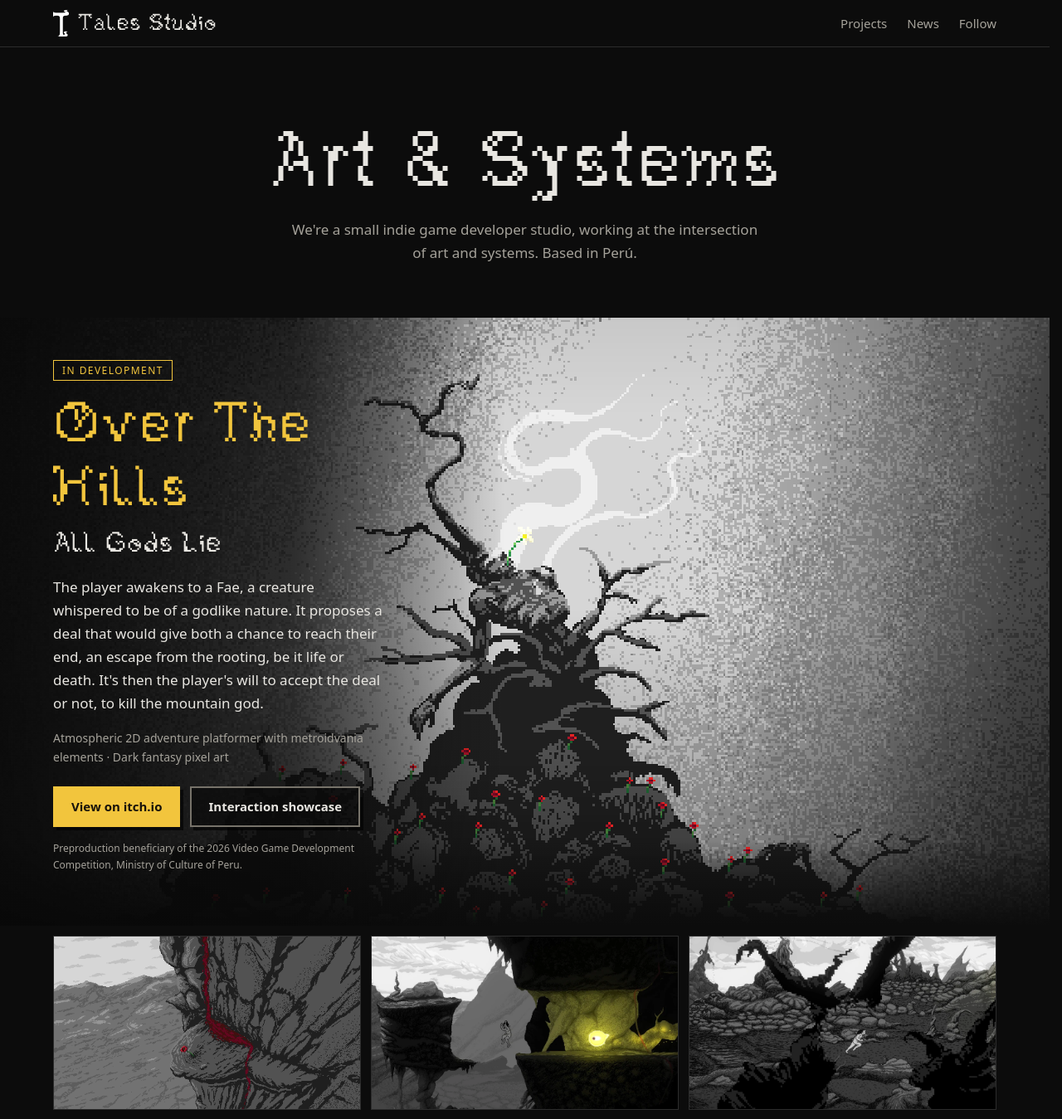
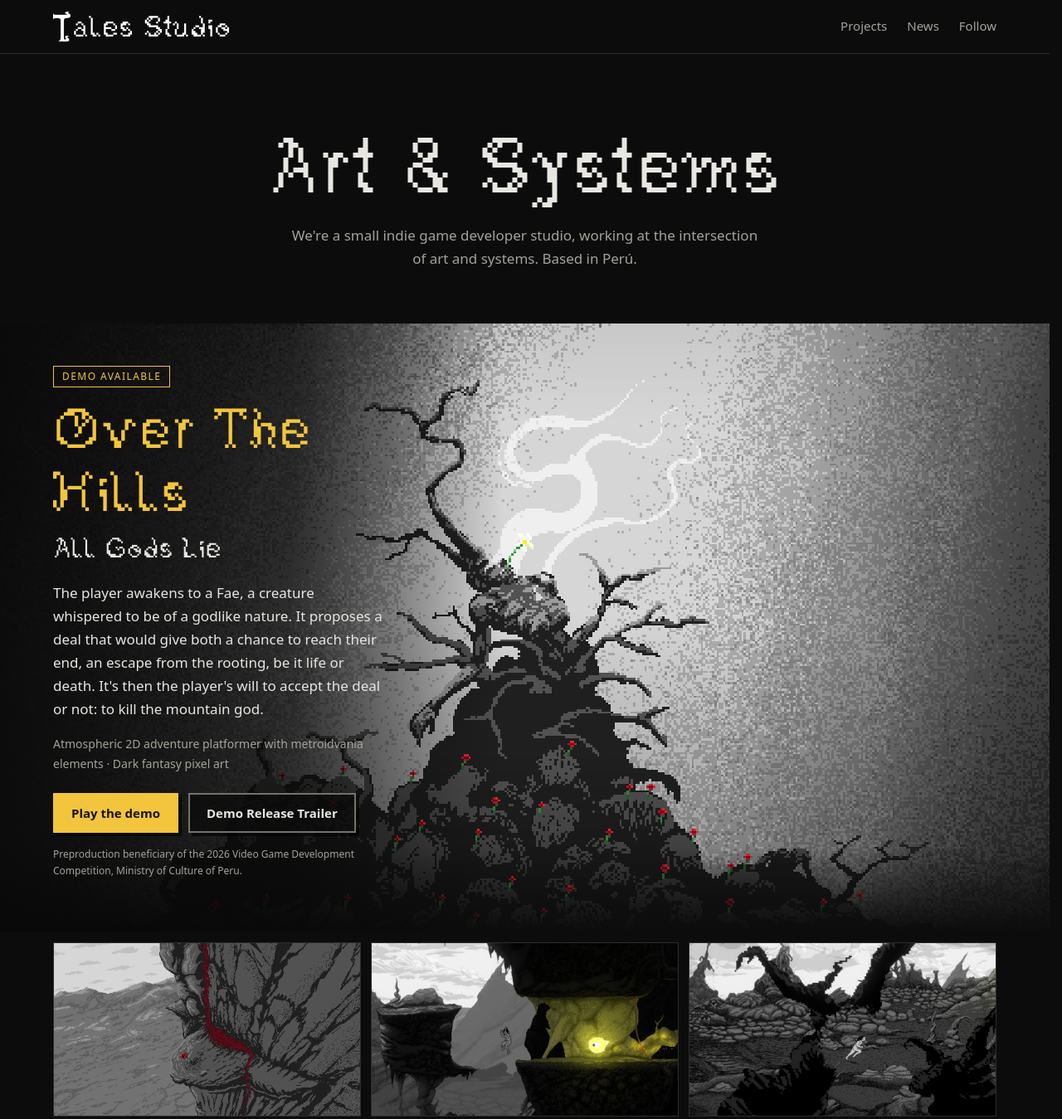
Before and after one commit to talesstudio/talesstudio.github.io, a plain HTML site: page index.html in a window 1280 px wide. Shown: the top 1349 px of the page at 83% size. Drawn offline with Linux system fonts and the light colour scheme.

Commit message:
Update demo links, news and header

```diff
--- a/index.html
+++ b/index.html
@@ -24,9 +24,8 @@
 <body>
 
 <header class="bar">
-<a class="brand" href="#top">
-<img src="assets/mark.png" width="283" height="480" alt="">
-<span>Tales Studio</span>
+<a class="brand" href="#top" aria-label="Tales Studio">
+<img src="assets/mark.png" width="283" height="480" alt=""><span aria-hidden="true">ales Studio</span>
 </a>
 <nav aria-label="Main">
 <a href="#projects">Projects</a>
@@ -52,13 +51,13 @@
 </picture>
 </a>
 <div class="copy">
-<p class="tag">In development</p>
+<p class="tag">Demo available</p>
 <h2 id="oth-title">Over The Hills <small>All Gods Lie</small></h2>
-<p>The player awakens to a Fae, a creature whispered to be of a godlike nature. It proposes a deal that would give both a chance to reach their end, an escape from the rooting, be it life or death. It's then the player's will to accept the deal or not, to kill the mountain god.</p>
+<p>The player awakens to a Fae, a creature whispered to be of a godlike nature. It proposes a deal that would give both a chance to reach their end, an escape from the rooting, be it life or death. It's then the player's will to accept the deal or not: to kill the mountain god.</p>
 <p class="meta">Atmospheric 2D adventure platformer with metroidvania elements · Dark fantasy pixel art</p>
 <p class="actions">
-<a class="button" href="https://talesstudio.itch.io/overthehills" rel="noopener noreferrer">View on itch.io</a>
-<a class="button ghost" href="https://www.youtube.com/watch?v=TE-kPs_nxu8" rel="noopener noreferrer">Interaction showcase</a>
+<a class="button" href="https://talesstudio.itch.io/overthehills" rel="noopener noreferrer">Play the demo</a>
+<a class="button ghost" href="https://youtu.be/H7onUYLHl3s" rel="noopener noreferrer">Demo Release Trailer</a>
 </p>
 <p class="fine">Preproduction beneficiary of the 2026 Video Game Development Competition, Ministry of Culture of Peru.</p>
 </div>
@@ -128,17 +127,17 @@
 <h2 id="news-title">News</h2>
 <ol class="news">
 <li>
-<time datetime="2026-11-22">Nov 22, 2026</time>
-<div>
-<h3>PUCP video game showcase</h3>
-<p>Thanks to everyone who stopped by to play, test the build and talk with us. <a href="https://www.instagram.com/talesstudiodev/p/DgDigVro5qw/" rel="noopener noreferrer">See the photos</a></p>
-</div>
-</li>
-<li>
 <time datetime="2026-11-13">Nov 13, 2026</time>
 <div>
 <h3>Over The Hills selected for funding</h3>
 <p>The Ministry of Culture of Peru declared the project a beneficiary of its <span lang="es">Concurso de Desarrollo de Videojuegos 2026</span> (2026 Video Game Development Competition), in the preproduction category.</p>
+</div>
+</li>
+<li>
+<time datetime="2026-11-04">Nov 4, 2026</time>
+<div>
+<h3>PUCP video game showcase</h3>
+<p>Thanks to everyone who stopped by to play, test the build and talk with us. <a href="https://www.instagram.com/talesstudiodev/p/DgDigVro5qw/" rel="noopener noreferrer">See the photos</a></p>
 </div>
 </li>
 <li>
--- a/style.css
+++ b/style.css
@@ -82,17 +82,24 @@ h3,
 .brand {
   display: flex;
   align-items: center;
-  gap: 12px;
+  gap: .05em;
+  font-size: 36px;
   text-decoration: none;
+}
+
+.brand span {
+  position: relative;
+  top: .075em;
+}
+
+.brand,
+.brand:hover {
+  color: #fff;
 }
 
 .brand img {
   width: auto;
-  height: 32px;
-}
-
-.brand span {
-  font-size: 28px;
+  height: 1em;
 }
 
 nav {
@@ -615,16 +622,8 @@ footer p {
   }
 
   .brand {
-    gap: 8px;
+    font-size: 26px;
     white-space: nowrap;
-  }
-
-  .brand img {
-    height: 24px;
-  }
-
-  .brand span {
-    font-size: 20px;
   }
 
   nav {
```
